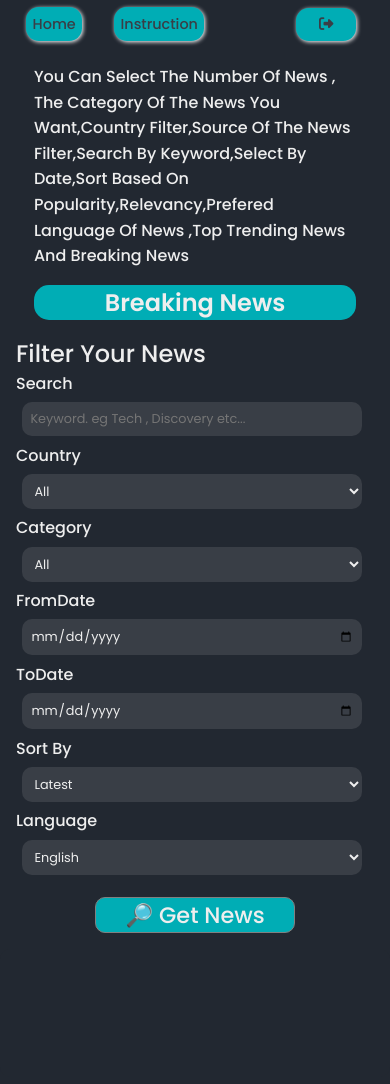
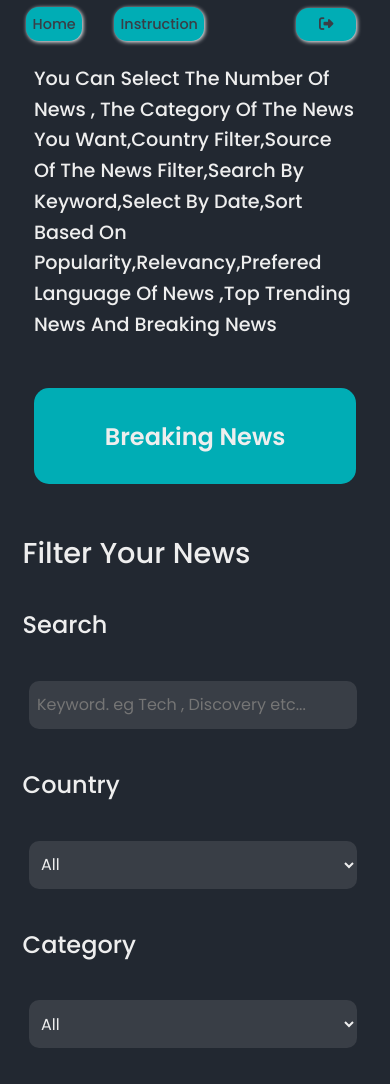
Before and after one commit to Abhisheksinghchauhan192/NewsAppProject, a website: page homepage.html in a window 390 px wide. Shown: the top 1084 px of the page. Drawn offline with Linux system fonts and the light colour scheme; a web font is replaced by a local one.

Commit message:
Further ui improvement

```diff
--- a/homepage.html
+++ b/homepage.html
@@ -46,7 +46,9 @@
           By Date,Sort Based On Popularity,Relevancy,Prefered Language Of News
           ,Top Trending News And Breaking News
         </p>
-        <button class="breaking" id="breakingbtn">Breaking News</button>
+        <div class="btn-center">
+          <button class="breaking" id="breakingbtn">Breaking News</button>
+        </div>
 
         <form class="filter-container">
           <h2>Filter Your News</h2>
@@ -94,7 +96,7 @@
             <option value="fr">French</option>
           </select>
 
-          <div class="get-btn-center">
+          <div class="btn-center">
             <button id="getbtn">🔎 Get News</button>
           </div>
 
--- a/homestyle.css
+++ b/homestyle.css
@@ -7,6 +7,7 @@
 
 body{
   background-color: #222831;
+  height: 100vh;
 }
 
 /* Setting the scrollBar for the entire page  */
@@ -105,8 +106,8 @@ a {
   align-items: center;
   padding: 1rem;
   overflow: auto;
-  width: 450px;
-  gap: 1rem;
+  width: 599px;
+  gap: 3rem;
   color:#EEEEEE;
 }
 
@@ -114,14 +115,21 @@ a {
   max-width: 90%;
   word-wrap: break-word;
   color: rgb(211, 223, 226);
-  font-size: 1rem;
+  font-size: 1.2rem;
   font-weight: 500;
   line-height: 1.6;
   color:#EEEEEE;
 }
 
+.filter-container{
+  display: flex;
+  gap: 2rem;
+  flex-direction: column;
+}
+
 .breaking {
   width: 90%;
+  height: 6rem;
   position: relative;
   display: flex;
   align-items: center;
@@ -143,14 +151,16 @@ a {
 
 .filter-container h2 {
   font-weight: 500;
+  font-size: 2.5rem;
   color:#EEEEEE;
 }
 
 .filter-container input,
 .filter-container select {
   width: 95%;
+  height: 3rem;
   padding: 0.5rem;
-  font-size: 0.8rem;
+  font-size: 1rem;
   background-color: #393E46;
   border: none;
   border-radius: 10px;
@@ -163,13 +173,14 @@ a {
 }
 
 .filter-container label {
-  font-size: 1rem;
+  font-size: 1.5rem;
   font-weight: 500;
 }
-.get-btn-center{
+.btn-center{
   display: flex;
   justify-content: center;
   align-items: center;
+  width: 100%;
 }
 .filter-container button {
   font-size: 1.4rem;
@@ -181,18 +192,17 @@ a {
   align-items: center;
   border-radius: 10px;
   border: 1px solid grey;
-  justify-self: center;
-  margin-top: 1rem;
-  width: 200px;
+  width: 80%;
+  height: 5rem;
   transition: transform 0.2s ease-out;
   cursor: pointer;
 }
 .filter-container button:hover{
     transform: translateY(-3px);
     box-shadow: 1px 2px 4px wheat;
-    color: rgb(239, 236, 236);
+    color: rgb(245, 243, 243);
     border: 1px solid black;
-    background-color: rgb(15, 87, 176);
+    background-color: #04929a;
 }
 
 
@@ -209,14 +219,15 @@ a {
   display: flex;
   flex-direction: column;
   gap:1rem;
-  width: 100%;
+  width: 90%;
   padding: 2rem;
 }
 
 .news-item{
   background-color: #393E46;
-  margin:1rem;
+  margin:2rem;
   border-radius: 15px ;
+
 }
 .news-container img{
   width:400px;
@@ -251,7 +262,7 @@ a {
 .sub-heading .date{
   align-self: flex-end;
   width: 280px;
-  color:rgb(125, 106, 62);
+  color:#EEEEEE;
   font-size: 0.8rem;
 }
 
@@ -261,6 +272,9 @@ a {
   line-height: 1.6rem;
 }
 
+.news-container .news-content a{
+  color:#04929a;
+}
 /* Instruction Popup Styles */
 .instruction-overlay {
   position: fixed;
@@ -359,4 +373,10 @@ a {
   .navbar{
     justify-content: space-around;
   }
+  .news-heading h2{
+    font-size: 1.4rem;
+  }
+  .filter-container h2{
+    font-size: 1.8rem;
+  }
 }
--- a/public/scripts/homeloader.js
+++ b/public/scripts/homeloader.js
@@ -56,7 +56,7 @@ getbtn.addEventListener("click", (event) => {
   const sortBy = document.getElementById("sortBy").value;
   const language = document.getElementById("language").value;
 
-  // TODO: build query for api endpoint.
+
   console.log(q);
   console.log(country);
   console.log(category);
@@ -94,9 +94,13 @@ getbtn.addEventListener("click", (event) => {
       query += `category=${category}&`;
     }
   }
-
   query += `apiKey=${localStorage.getItem("newsProjectUserApiKey")}`;
 
+  if(!q && !country && !category && !from && !to){
+    query = `https://newsapi.org/v2/top-headlines?sources=bbc-news&apiKey=${localStorage.getItem(
+      "newsProjectUserApiKey"
+    )}`;
+  }
   // make fetch request for the news.
   fetch(query)
     .then((res) => res.json())
```
